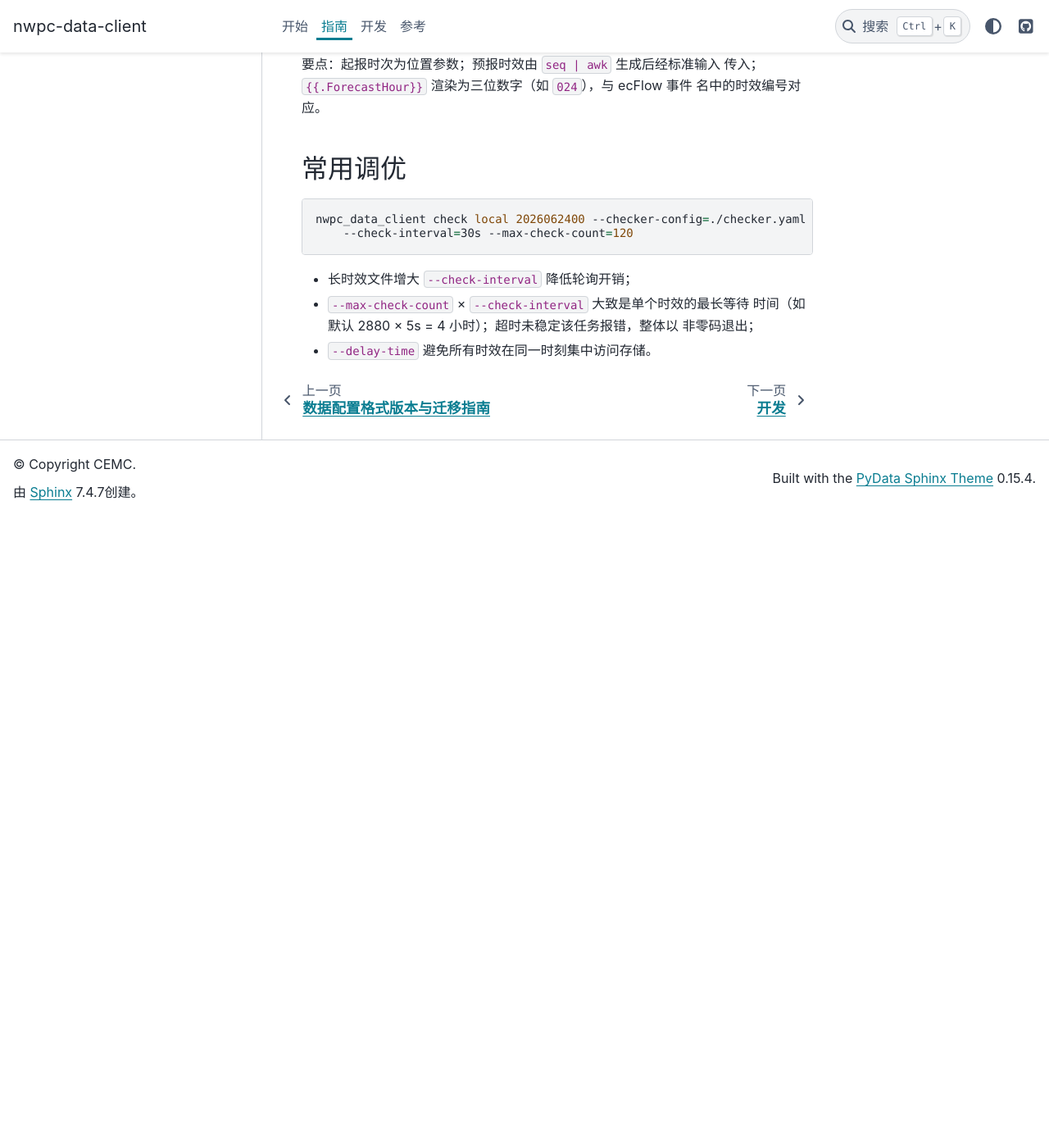
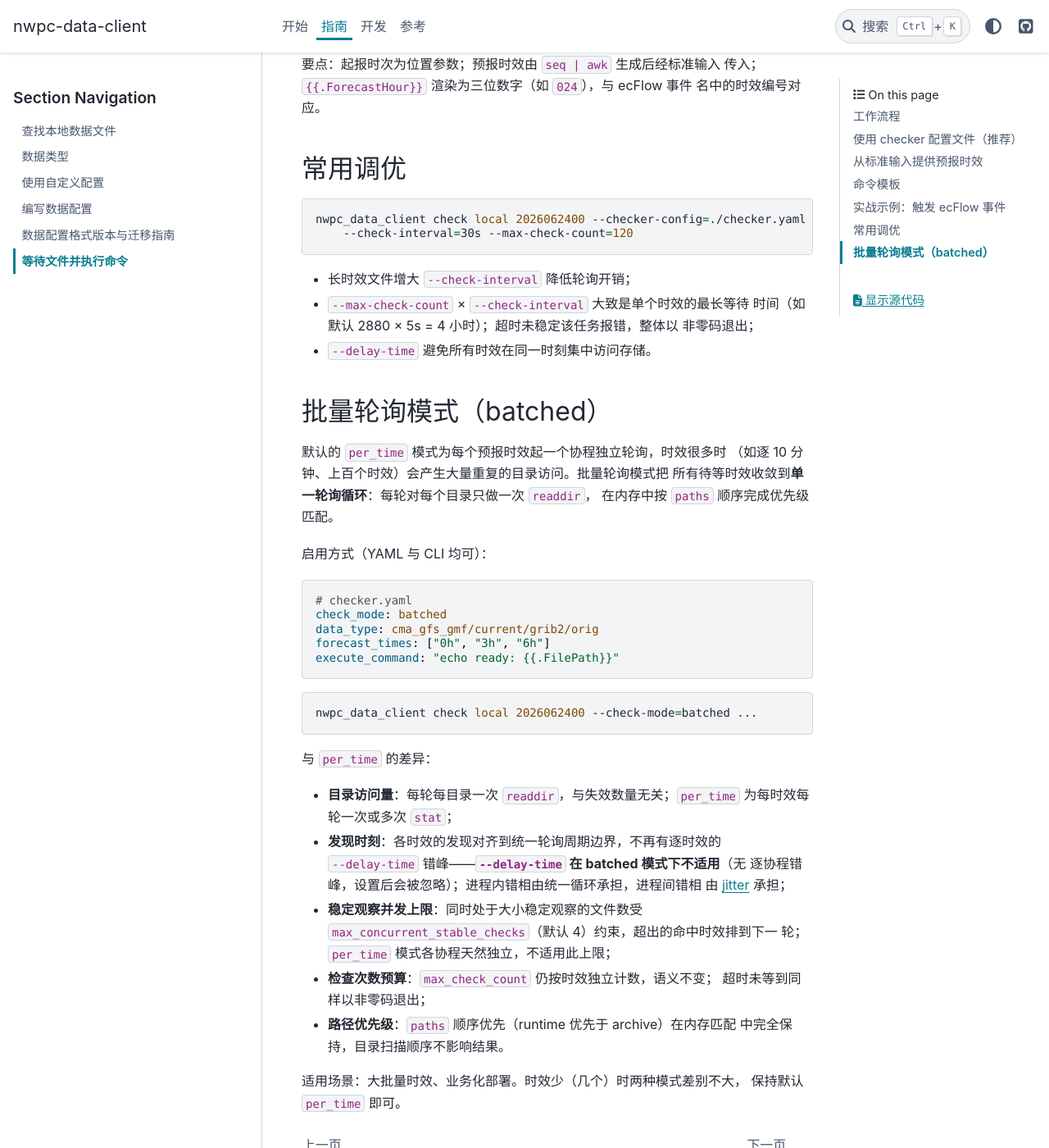
Before and after one commit to cemc-oper/nwpc-data-client, a Sphinx documentation site: the page built from docs/guide/checking-files.md, in a window 1280 px wide and 1400 px high, scrolled down 2229 px. Shown: the whole window at 82% size. Built offline with Sphinx 7.4.7 and the PyData theme 0.15.4, drawn with Linux system fonts in a browser that asks for light colours; before the commit the page ends 2859 px from its top, so only the background shows below that.

Commit message:
:memo: document batched check mode
- checking-files.md: new batched polling section covering use cases,
  differences from per_time (discovery timing, delay-time not
  applicable, stability concurrency cap), and a config example
- checker-config.md: check_mode field row and validation rule
- Regenerate the CLI reference for --check-mode

Co-Authored-By: Claude Code <noreply@anthropic.com>

````diff
--- a/docs/guide/checking-files.md
+++ b/docs/guide/checking-files.md
@@ -105,3 +105,43 @@ nwpc_data_client check local 2026062400 --checker-config=./checker.yaml \
   时间（如默认 2880 × 5s = 4 小时）；超时未稳定该任务报错，整体以
   非零码退出；
 - `--delay-time` 避免所有时效在同一时刻集中访问存储。
+
+## 批量轮询模式（batched）
+
+默认的 `per_time` 模式为每个预报时效起一个协程独立轮询，时效很多时
+（如逐 10 分钟、上百个时效）会产生大量重复的目录访问。批量轮询模式把
+所有待等时效收敛到**单一轮询循环**：每轮对每个目录只做一次 `readdir`，
+在内存中按 `paths` 顺序完成优先级匹配。
+
+启用方式（YAML 与 CLI 均可）：
+
+```yaml
+# checker.yaml
+check_mode: batched
+data_type: cma_gfs_gmf/current/grib2/orig
+forecast_times: ["0h", "3h", "6h"]
+execute_command: "echo ready: {{.FilePath}}"
+```
+
+```bash
+nwpc_data_client check local 2026062400 --check-mode=batched ...
+```
+
+与 `per_time` 的差异：
+
+- **目录访问量**：每轮每目录一次 `readdir`，与失效数量无关；`per_time`
+  为每时效每轮一次或多次 `stat`；
+- **发现时刻**：各时效的发现对齐到统一轮询周期边界，不再有逐时效的
+  `--delay-time` 错峰——**`--delay-time` 在 batched 模式下不适用**（无
+  逐协程错峰，设置后会被忽略）；进程内错相由统一循环承担，进程间错相
+  由 [jitter](../reference/checker-config.md#抖动jitter) 承担；
+- **稳定观察并发上限**：同时处于大小稳定观察的文件数受
+  `max_concurrent_stable_checks`（默认 4）约束，超出的命中时效排到下一
+  轮；`per_time` 模式各协程天然独立，不适用此上限；
+- **检查次数预算**：`max_check_count` 仍按时效独立计数，语义不变；
+  超时未等到同样以非零码退出；
+- **路径优先级**：`paths` 顺序优先（runtime 优先于 archive）在内存匹配
+  中完全保持，目录扫描顺序不影响结果。
+
+适用场景：大批量时效、业务化部署。时效少（几个）时两种模式差别不大，
+保持默认 `per_time` 即可。
````
Also changed, not shown: docs/reference/checker-config.md (+3 -1 lines), docs/reference/cli/nwpc_data_client_check_local.md (+1 -0 lines).
